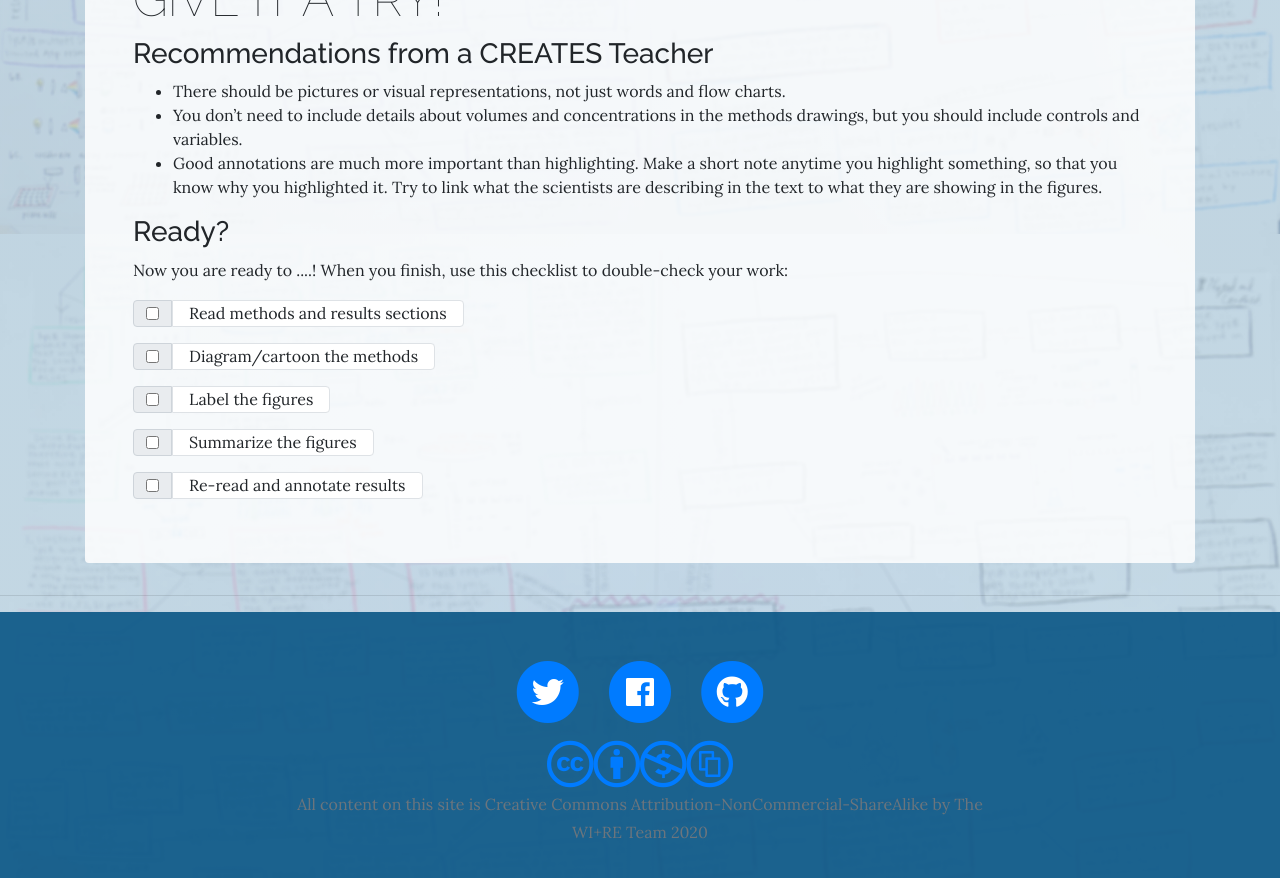
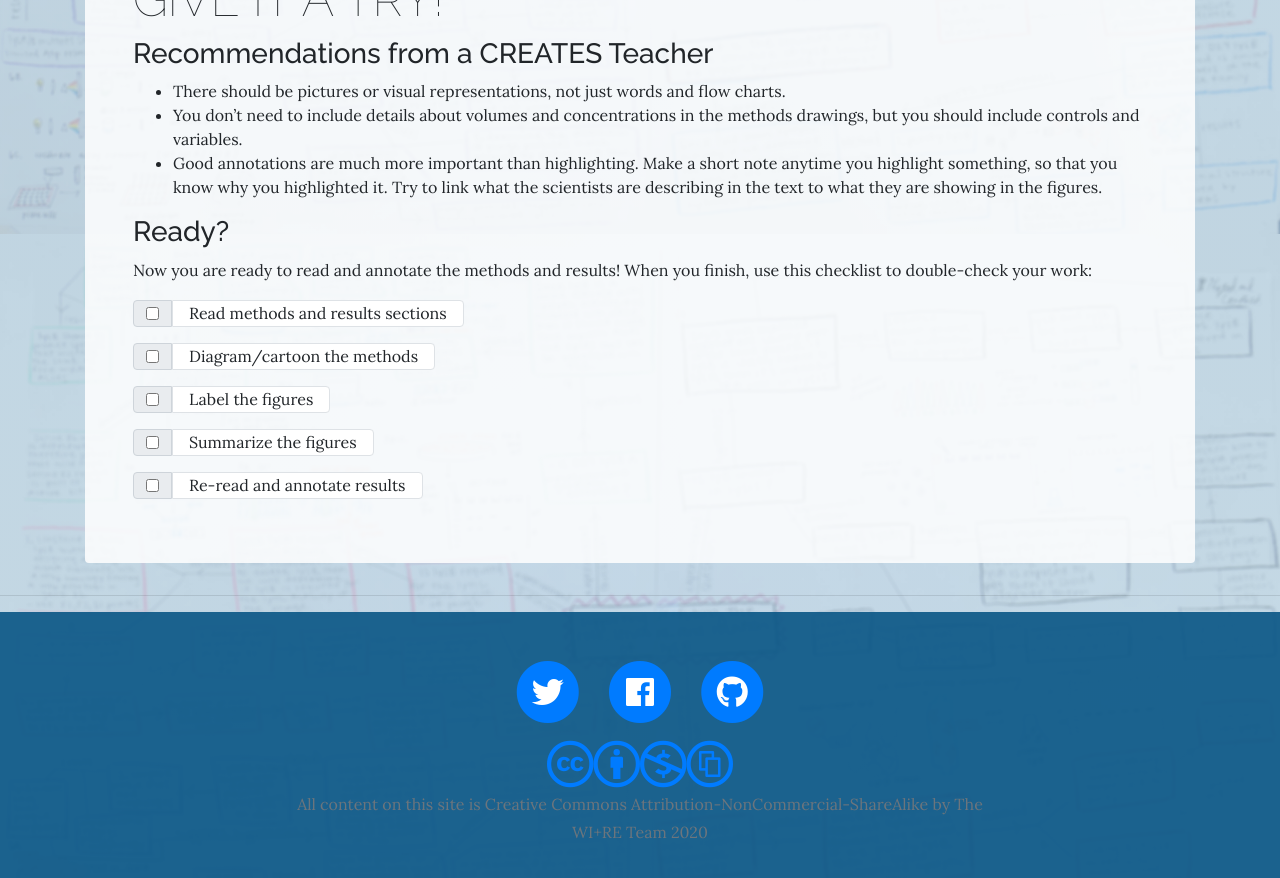
Before and after one commit to woof84/woof84.github.io-creates, a Jekyll site: the page built from r.html, in a window 1280 px wide and 900 px high, scrolled down 2674 px. Shown: the top 878 px of the window. Built offline with Jekyll 4.4.1, drawn with Linux system fonts in a browser that asks for light colours; nearby versions of some CDN libraries.

Commit message:
fix typo

```diff
--- a/r.html
+++ b/r.html
@@ -151,7 +151,7 @@ layout: page
                               <li>Good annotations are much more important than highlighting. Make a short note anytime you highlight something, so that you know why you highlighted it. Try to link what the scientists are describing in the text to what they are showing in the figures.</li>
                           </ul>
                   <h3>Ready?</h3>
-                  <p>Now you are ready to ....! When you finish, use this checklist to double-check your work:</p>
+                  <p>Now you are ready to read and annotate the methods and results! When you finish, use this checklist to double-check your work:</p>
                   <!-- todo:: is there a way to do this w/o it being an input form? -->
                   <div class="input-group mb-3">
                     <div class="input-group-prepend">
```
Also changed, not shown: 2 other files.
